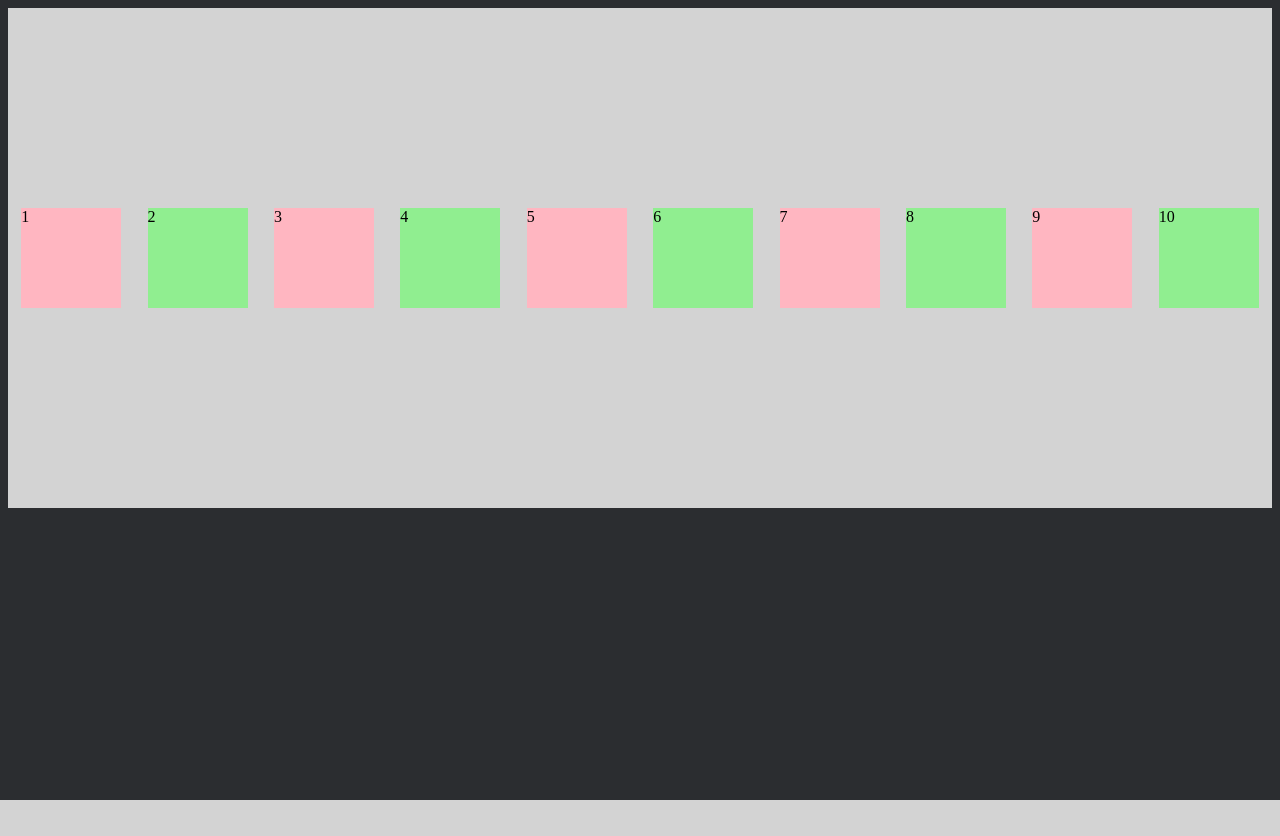
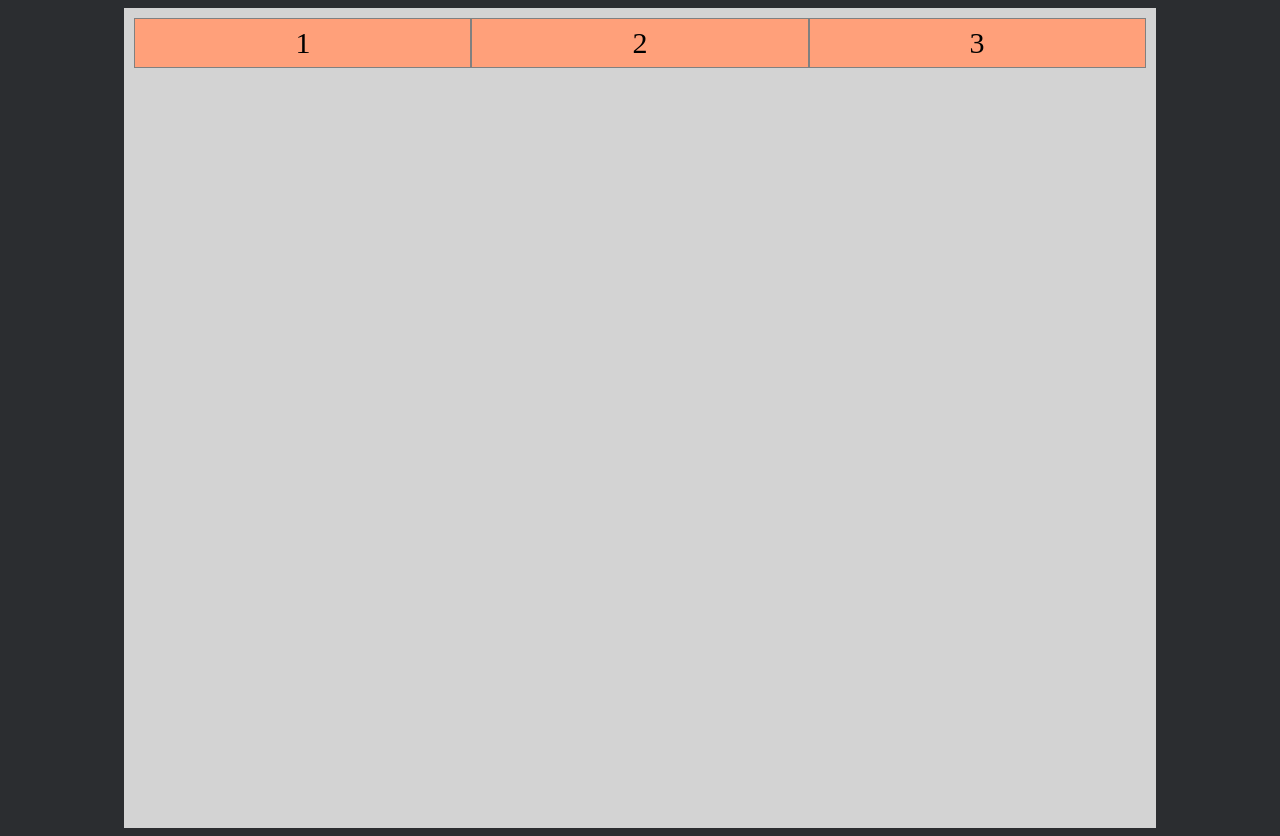
Before and after one commit to JiNanPiWang/Acwing_Web, a Django app: page / in a window 1280 px wide. Before the commit the page ends 800 px from the top, so only its background shows below. Run offline with Django 3.2, Linux system fonts and the light colour scheme.

Commit message:
web.html使用flex布局设置col和row，未设置container

```diff
--- a/my_website/static/css/style.css
+++ b/my_website/static/css/style.css
@@ -1,24 +1,29 @@
-.div-flex {
-    width: 100%;
-    height: 500px;
+.container {
     background-color: lightgray;
-    display: flex;
-    /*flex-direction: column;*/
-    flex-wrap: wrap;
-    justify-content: space-around;
-    align-items: center;
+    width: 80%;
+    height: 100vh;
+    margin: 0 auto;
+    padding: 10px;
 }
 
-.div-flex-item {
-    width: 100px;
-    height: 100px;
-    flex: none;
+.row {
+    display: flex;
+    /*flex-wrap: wrap;*/
 }
 
-.div-flex-item:nth-child(odd) {
-    background-color: lightpink;
+.col {
+    display: flex;
+    flex-basis: calc(100% / 3);
+    height: 50px;
+    justify-content: center;
+    align-items: center;
+
+    background-color: lightsalmon;
+    border: 1px solid gray;
+    box-sizing: border-box;
+    font-size: 30px;
 }
 
-.div-flex-item:nth-child(even) {
-    background-color: lightgreen;
+.col-sm-1 {
+
 }
--- a/my_website/templates/web.html
+++ b/my_website/templates/web.html
@@ -15,17 +15,12 @@
 </head>
 
 <body style="background: #2b2d30">
-<div class="div-flex">
-    <div class="div-flex-item">1</div>
-    <div class="div-flex-item">2</div>
-    <div class="div-flex-item">3</div>
-    <div class="div-flex-item">4</div>
-    <div class="div-flex-item">5</div>
-    <div class="div-flex-item">6</div>
-    <div class="div-flex-item">7</div>
-    <div class="div-flex-item">8</div>
-    <div class="div-flex-item">9</div>
-    <div class="div-flex-item">10</div>
+<div class="container">
+    <div class="row">
+        <div class="col col1">1</div>
+        <div class="col">2</div>
+        <div class="col">3</div>
+    </div>
 </div>
 </body>
 </html>
```
